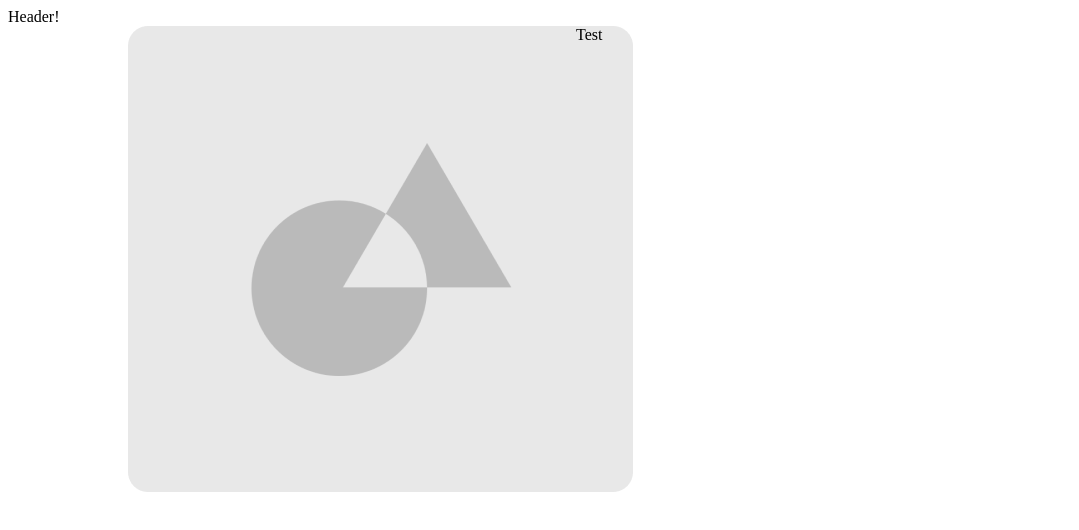
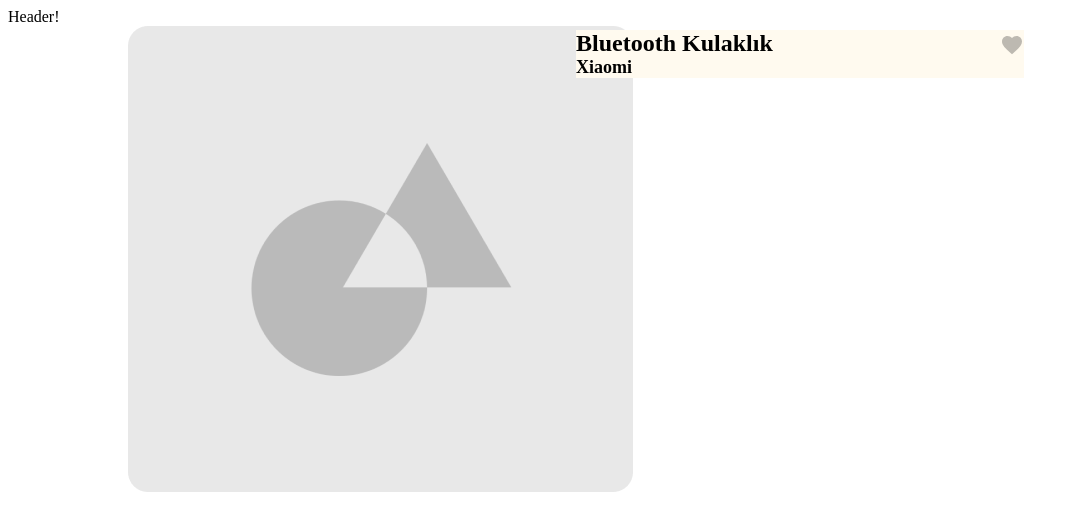
Before and after one commit to bounswe/bounswe2020group4, a React (Create React App) app in the folder web/: page /product/1 in a window 1280 px wide. Shown: the top 530 px of the page, without its empty margins (0-1079 px from the left). Built offline with nearby package versions, Linux system fonts and the light colour scheme.

Commit message:
Add wishlist button

```diff
--- a/web/package.json
+++ b/web/package.json
@@ -3,6 +3,9 @@
   "version": "0.1.0",
   "private": true,
   "dependencies": {
+    "@material-ui/core": "^4.11.0",
+    "@material-ui/icons": "^4.9.1",
+    "@material-ui/lab": "^4.0.0-alpha.56",
     "@testing-library/jest-dom": "^5.11.4",
     "@testing-library/react": "^11.1.0",
     "@testing-library/user-event": "^12.1.10",
--- /dev/null
+++ b/web/src/components/ProductInfo.css
@@ -0,0 +1,22 @@
+.product-info-container {
+  background-color: #fffaef;
+}
+
+.product-brand {
+  font-size: 18px;
+  text-align: left;
+  margin-top: 0;
+}
+
+
+.product-name {
+  margin-top: 1%;
+  margin-bottom: 0;
+  font-size: 24px;
+}
+
+.wishlist-button-container {
+  position: absolute;
+  top: 10%;
+  right: 0;
+}
--- /dev/null
+++ b/web/src/components/ProductInfo.js
@@ -0,0 +1,22 @@
+import React from 'react'
+
+import WishlistButton from '../components/WishlistButton'
+
+import './ProductInfo.css'
+
+
+const ProductInfo = () => {
+  return(
+    <div className='product-info-container'>
+      <div>
+        <h2 className='product-name' >Bluetooth Kulaklık</h2>
+        <div className='wishlist-button-container' >
+          <WishlistButton />
+        </div>
+      </div>
+      <h3 className='product-brand'>Xiaomi</h3>
+    </div>
+  )
+}
+
+export default ProductInfo
--- /dev/null
+++ b/web/src/components/WishlistButton.js
@@ -0,0 +1,23 @@
+import { Rating } from '@material-ui/lab'
+import { withStyles } from '@material-ui/core/styles'
+import FavoriteIcon from '@material-ui/icons/Favorite'
+
+const StyledRating = withStyles({
+  iconFilled: {
+    color: '#ff6d75',
+  },
+  iconHover: {
+    color: '#ff3d47',
+  },
+})(Rating);
+
+const WishlistButton = () => {
+  return <StyledRating
+    name="customized-color"
+    defaultValue={0}
+    max={1}
+    icon={<FavoriteIcon fontSize="inherit" />}
+  />
+}
+
+export default WishlistButton
--- a/web/src/pages/ProductDetails.js
+++ b/web/src/pages/ProductDetails.js
@@ -1,8 +1,10 @@
 import React from 'react'
 
 import DefaultProductImage from '../images/default-product-image.png'
+import ProductInfo from '../components/ProductInfo'
 
 import './ProductDetails.css'
+
 
 const ProductDetails = ({ img }) => {
   return(
@@ -11,7 +13,7 @@ const ProductDetails = ({ img }) => {
         <img src={img || DefaultProductImage} alt='product'/>
       </div>
       <div className='product-right-column'>
-        Test
+        <ProductInfo />
       </div>
     </div>
   )
```
Also changed, not shown: 1 other file (tests, documents, lock files or other folders).
